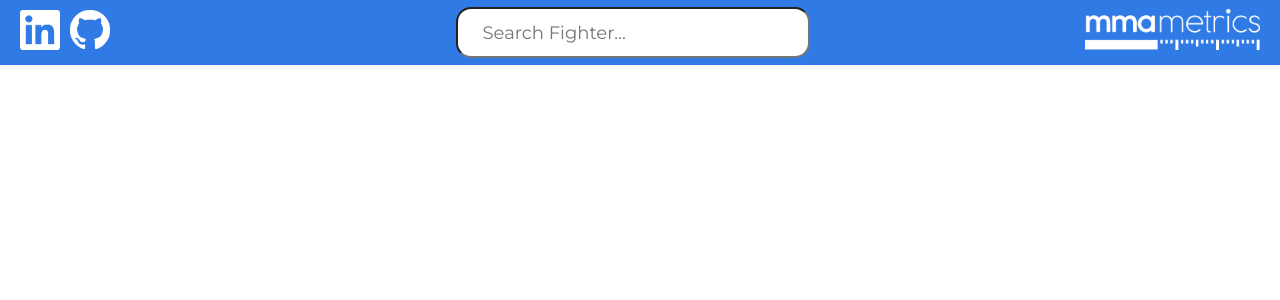
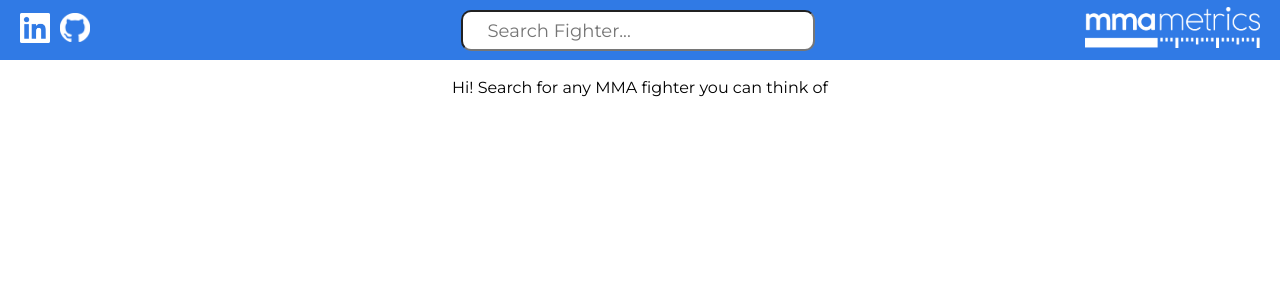
Before and after one commit to gurvirsasan/mmametrics, a React (Create React App) app in the folder client/: page / in a window 1280 px wide. Shown: the top 300 px of the page. Built offline with nearby package versions, Linux system fonts and the light colour scheme.

Commit message:
added image and layout for the body

```diff
--- a/client/src/App.css
+++ b/client/src/App.css
@@ -2,16 +2,20 @@
   font-family: 'Montserrat', sans-serif;
 }
 
-#header {
+i {
+  color: #307ae5;
+}
+
+#navBar {
   position: fixed;
   top: 0;
   left: 0;
   width: 100%;
-  height: 65px;
+  height: 60px;
   background-color: #307ae5;
 }
 @media screen and (max-width: 700px) {
-  #header {
+  #navBar {
     height: 105px;
   }
 }
@@ -34,19 +38,20 @@
 }
 
 .child.searchBar {
-  margin-left: 70px;
+  margin-left: 100px;
 }
 .child.searchBar > input {
-  height: 45px;
+  height: 35px;
   width: 20vw;
   background-color: white;
   font-size: 18px;
-  border-radius: 15px;
+  border-radius: 10px;
   padding-left: 25px;
   padding-right: 25px;
   min-width: 300px;
 }
-@media screen and (max-width: 800px) {
+
+@media screen and (max-width: 750px) {
   .child.searchBar {
     margin-left: 0px;
   }
--- a/client/src/App.js
+++ b/client/src/App.js
@@ -8,19 +8,22 @@ import useMediaQuery from '@mui/material/useMediaQuery';
 function App() {
   const [isSearching, setIsSearching] = useState(false);
   const [searchedVal, setSearchedVal] = useState('');
-  const Loading = () => <p>{isSearching ? 'Loading...' : ''}</p>;
 
-  const matches = useMediaQuery('(min-width:700px)');
+  const matches = useMediaQuery('(min-width:701px)');
+
   return (
     <>
-      <div id='header'>
+      <div id='navBar'>
         <div className='nav-bar-container'>
           <div className='socials'>
-            <a href='https://www.linkedin.com/in/gurvir-sasan-9a0aab192/'>
-              <img src='./linkedIn.png' width={'40px'} alt='linkedin png' />
+            <a
+              href='https://www.linkedin.com/in/gurvir-sasan-9a0aab192/'
+              target='_blank'
+            >
+              <img src='./linkedIn.png' width={'30px'} alt='linkedin png' />
             </a>
-            <a href='https://github.com/gurvirsasan'>
-              <img src='./github.png' width={'40px'} alt='github png' />
+            <a href='https://github.com/gurvirsasan' target='_blank'>
+              <img src='./github.png' width={'30px'} alt='github png' />
             </a>
           </div>
           <div className='child searchBar'>
@@ -28,7 +31,9 @@ function App() {
               placeholder='Search Fighter...'
               onChange={(e) => setSearchedVal(e.target.value)}
               onKeyPress={(e) =>
-                e.key === 'Enter' ? setIsSearching(true) : ''
+                e.key === 'Enter' && searchedVal.replace(' ', '') !== ''
+                  ? setIsSearching(true)
+                  : ''
               }
             />
           </div>
@@ -42,13 +47,7 @@ function App() {
         </div>
       </div>
       {/* page content */}
-      <Box
-        sx={{
-          paddingTop: matches ? '55px' : '90px',
-          maxWidth: matches ? '1500px' : '390px',
-        }}
-      >
-        <Loading />
+      <Box sx={{ paddingTop: matches ? '50px' : '95px' }}>
         <FighterPage
           searchedVal={searchedVal}
           isSearching={isSearching}
--- a/client/src/FighterPage.jsx
+++ b/client/src/FighterPage.jsx
@@ -1,4 +1,9 @@
 import React, { useState } from 'react';
+import { useEffect } from 'react';
+
+import { Box, Grid, Typography } from '@mui/material';
+
+import useMediaQuery from '@mui/material/useMediaQuery';
 
 const _ = require('lodash');
 
@@ -20,21 +25,117 @@ const FighterPage = ({ searchedVal, isSearching, setIsSearching }) => {
 
   if (isSearching) getFighter();
 
-  const displayJSON = () => {
-    if (_.isEqual(fighterData, {})) return;
-    if (fighterData.errorMessage) return <h4>{fighterData.errorMessage}</h4>;
+  const matches = useMediaQuery('(min-width:701px)');
+
+  useEffect(() => {
+    console.log(fighterData);
+  }, [fighterData]);
+
+  if (isSearching) {
     return (
-      <div>
-        <strong>{fighterData.name}</strong>
-        {Object.keys(fighterData).map((key, i) => (
-          <div>
-            {key}: {JSON.stringify(fighterData[key])}
-          </div>
-        ))}
+      <div
+        style={{
+          display: 'flex',
+          justifyContent: 'center',
+          paddingTop: '30vh',
+        }}
+      >
+        Loading...
       </div>
     );
-  };
-  return <>{displayJSON()}</>;
+  }
+
+  if (_.isEqual(fighterData, {})) {
+    return (
+      <div
+        style={{
+          display: 'flex',
+          justifyContent: 'center',
+          paddingTop: '20px',
+        }}
+      >
+        {
+          <Typography
+            variant='p'
+            sx={!matches && { fontSize: '14px', paddingTop: '30vh' }}
+          >
+            Hi! Search for any MMA fighter you can think of
+          </Typography>
+        }
+      </div>
+    );
+  }
+
+  if (fighterData.errorMessage) {
+    return (
+      <div
+        style={{
+          display: 'flex',
+          justifyContent: 'center',
+          paddingTop: '20px',
+        }}
+      >
+        {fighterData.errorMessage + ' :('}
+      </div>
+    );
+  }
+
+  return (
+    <>
+      <Grid
+        container
+        id='fighter-data'
+        justify='center'
+        direction='column'
+        alignItems='center'
+        sx={{
+          minWidth: matches ? '550px' : '350px',
+          minHeight: matches ? '1000px' : '830px',
+          // backgroundColor: 'red',
+        }}
+      >
+        <Grid
+          item
+          container
+          id='fighter-biography'
+          justifyContent='center'
+          align='center'
+          direction='row'
+          sx={{ paddingBottom: '10px' }}
+        >
+          <Grid item xs={12} md={3} sx={{ height: '400px' }}>
+            <img
+              id='fighter-image'
+              src={fighterData['image_url'] ?? './imageNotFound.png'}
+              alt='fighter image'
+              style={{
+                height: '100%',
+                width: '100%',
+                objectFit: 'contain',
+              }}
+            />
+          </Grid>
+          <Grid
+            item
+            xs={12}
+            md={6}
+            sx={{ height: '400px', backgroundColor: 'green' }}
+          >
+            <Typography variant='h6'>Swag</Typography>
+          </Grid>
+          <Grid
+            item
+            xs={12}
+            md={3}
+            sx={{ height: '400px', backgroundColor: 'yellow' }}
+          >
+            <Typography variant='h6'>overlaodde</Typography>
+          </Grid>
+        </Grid>
+        <Grid item id='fighter-record'></Grid>
+      </Grid>
+    </>
+  );
 };
 
 export default FighterPage;
```
Also changed, not shown: client/public/imageNotFound.png (added), 1 other file (tests, documents, lock files or other folders).
